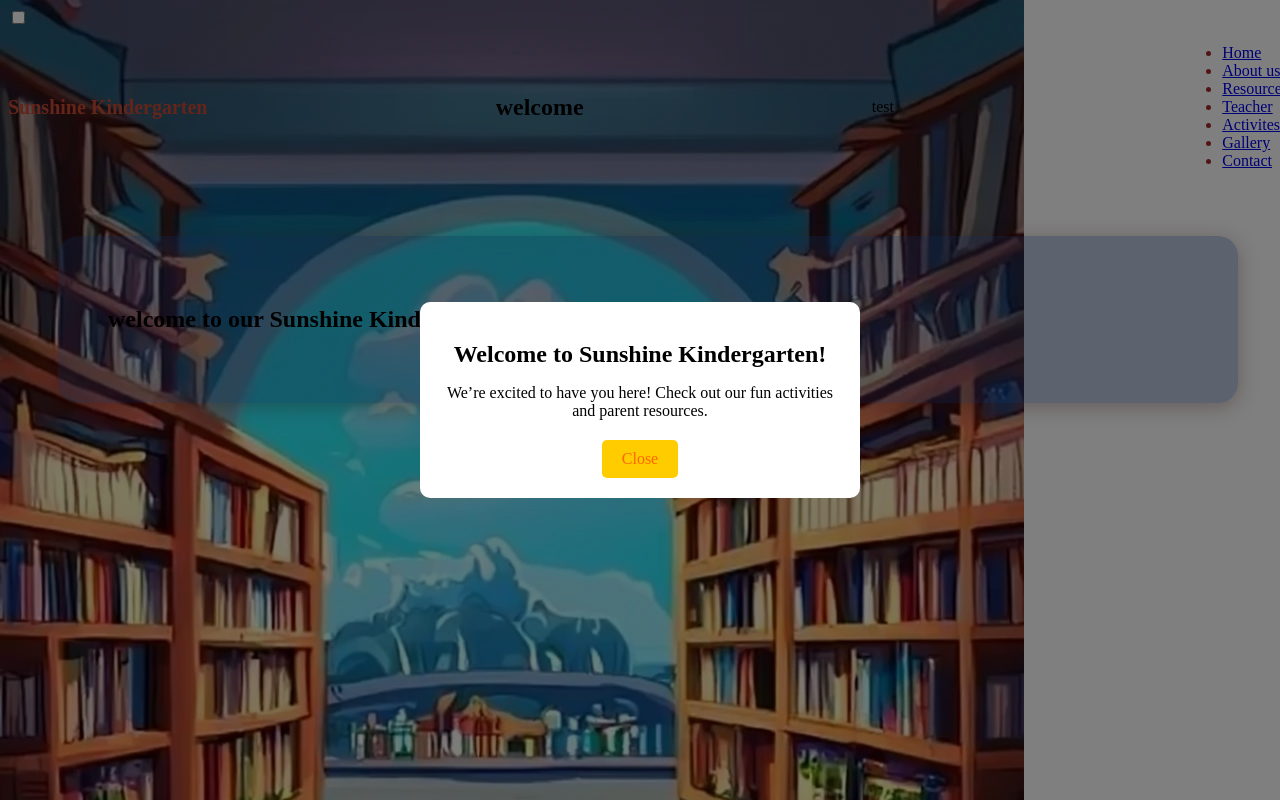
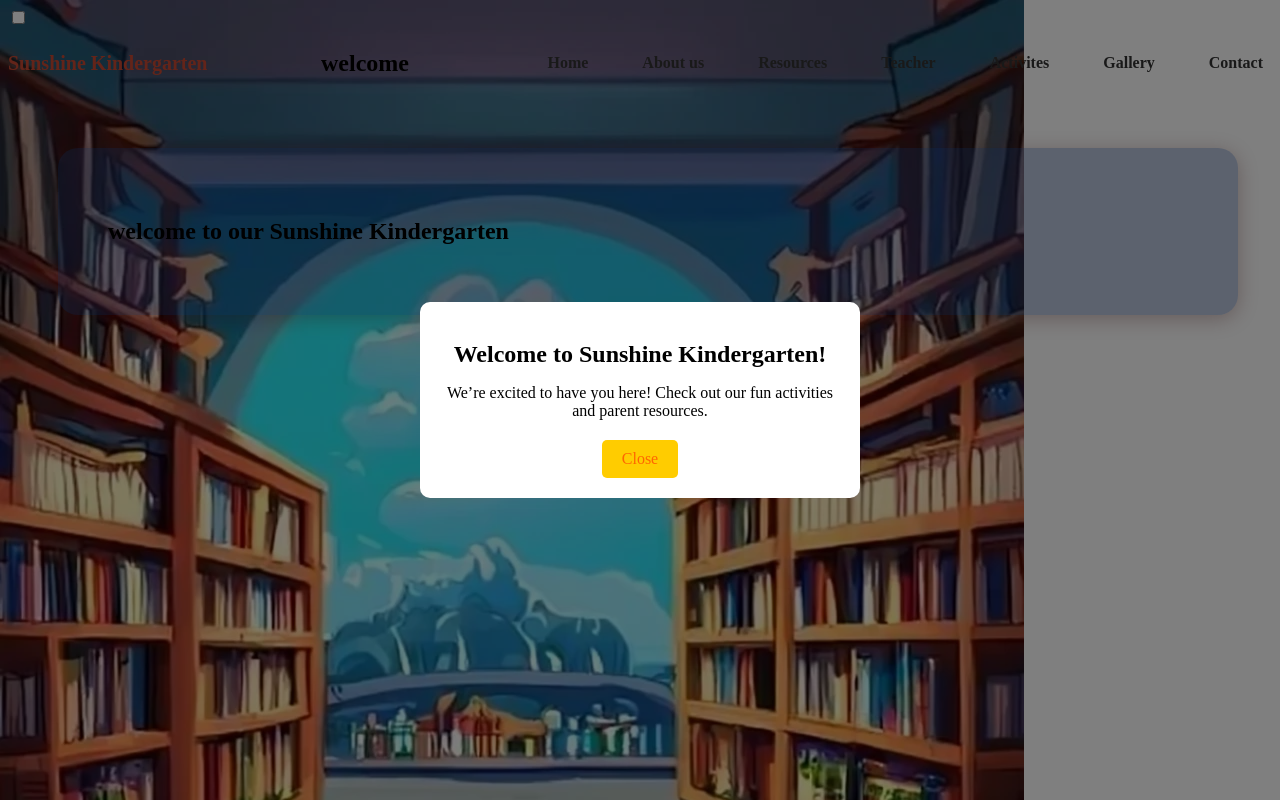
Before and after one commit to GooodMain/ITCS333Class, a plain HTML site: page index.html in a window 1280 px wide. Drawn offline with Linux system fonts and the light colour scheme.

Commit message:
nav change

```diff
--- a/index.html
+++ b/index.html
@@ -27,7 +27,7 @@
 
             <h2>welcome </h2>
 
-        test
+
 
 
         <nav>
--- a/styles.css
+++ b/styles.css
@@ -35,6 +35,35 @@ nav{
 
 
 }
+
+nav ul {
+    list-style-type: none;
+    padding: 10px 0;
+}
+
+nav ul li {
+    display: inline;
+    margin: 0 15px;
+}
+
+nav ul li a {
+    text-decoration: none;
+    color: #333;
+    font-weight: bold;
+    padding: 5px 10px;
+    transition: background-color 0.3s;
+}
+
+nav ul li a:hover {
+    background-color: #ffd54f;
+    color: #fff;
+}
+
+/* Main Content Styles */
+main {
+    padding: 20px;
+}
+
 
 
 .welcome{
```
